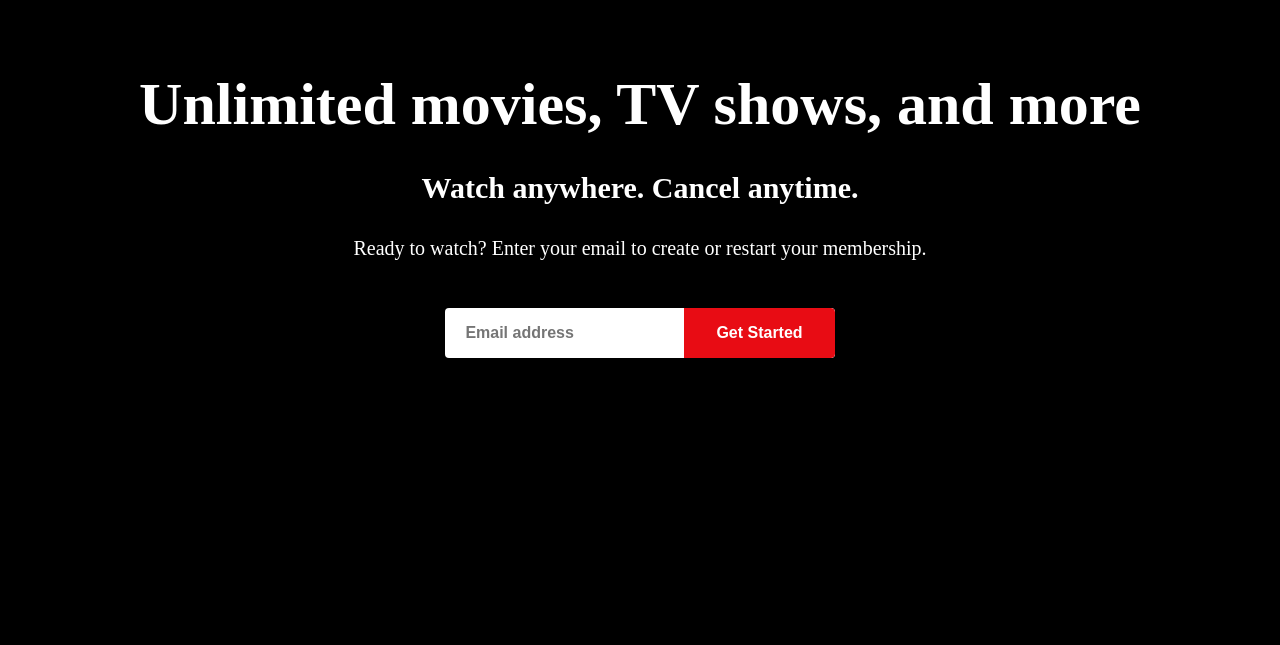
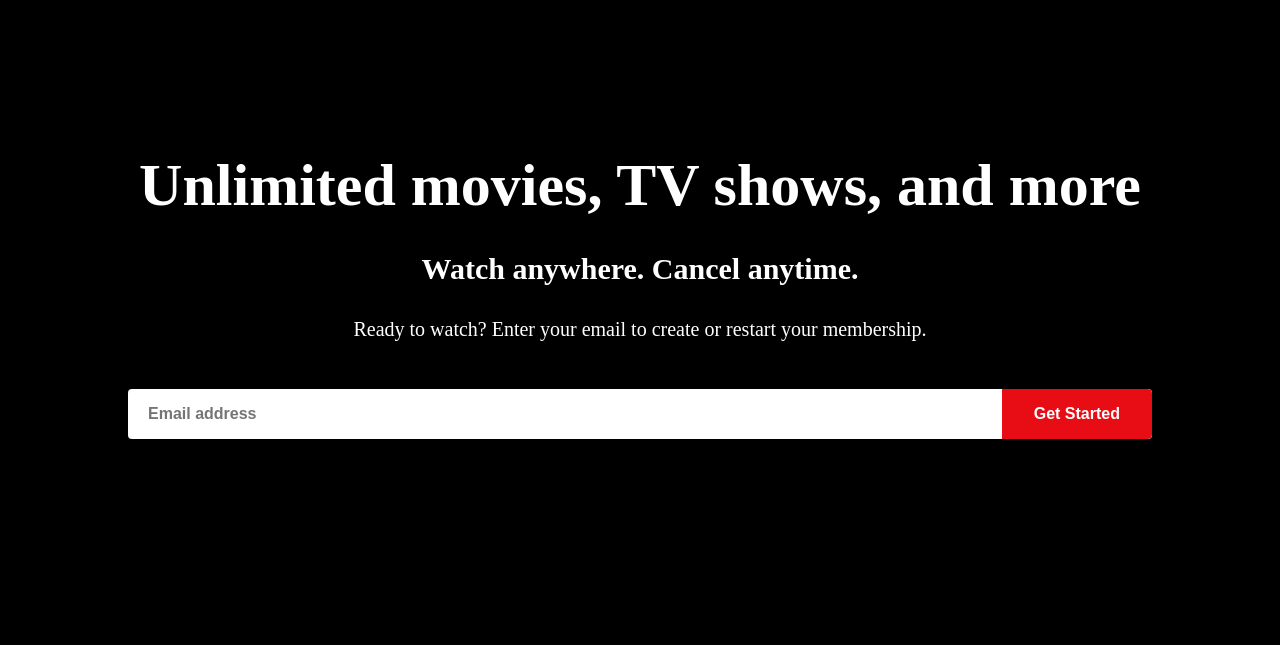
Before and after one commit to Dantesos33/Netflix-Clone, a plain HTML site: page index.html in a window 1280 px wide. Shown: the part 155-800 px from the top of the page. Drawn offline with Linux system fonts and the light colour scheme.

Commit message:
Updated style.css

```diff
--- a/style.css
+++ b/style.css
@@ -1,236 +1,3 @@
-/* *{
-    margin: 0;
-    padding: 0;
-    box-sizing: border-box;
-    font-family: Arial;
-}
-
-body{
-    background-color: black;
-}
-
-:root{
-    --p-color: #e80c14;
-}
-
-img{
-    height: 100%;
-    display: block;
-}
-
-h1,h2,h3,p{
-    color: #ffffff;
-}
-
-button, input{
-    outline: none;
-    border: none;
-    border-radius: 4px;
-}
-
-button{
-    background-color: var(--p-color);
-    color: #ffffff;
-    font-weight: 700;
-}
-
-header{
-    height: 100vh;
-    width: 100%;
-    background-image: linear-gradient(rgba(0,0,0,0.75),rgba(0,0,0,0.75)),url("Images/Background.jpg");
-    background-size: cover;
-    background-position: center;
-    position: relative;
-}
-
-.navbar{
-    height: 100px;
-    display: flex;
-    align-items: center;
-    justify-content: space-between;
-    padding: 0px 150px;
-}
-
-.navbar button{
-    padding: 10px 20px;
-}
-
-.content{
-    margin-top: 20px;
-    width: 100%;
-    position: absolute;
-    left: 50%;
-    top: 50%;
-    transform: translate(-50%,-50%);
-    text-align: center;
-}
-
-.content h1{
-    font-size: 3rem;
-    margin-bottom: 20px;
-    font-weight: 900;
-}
-
-.content h3{
-    font-size: 1.5rem;
-    margin-bottom: 20px;
-    font-weight: 400;
-}
-
-.content p{
-    font-size: 1.25rem;
-    margin-bottom: 20px;
-    font-weight: 400;
-}
-
-.email-signup{
-    display: flex;
-    align-items: center;
-    justify-content: center;
-}
-
-.email-signup .input{
-    background: transparent;
-    color: white;
-    padding: 15px 150px 15px 10px;
-    border: 1px solid grey;
-    font-weight: 700;
-    font-size: 1rem;
-}
-
-.email-signup button{
-    padding: 10px 20px;
-    font-weight: 700;
-    background-color: var(--p-color);
-    color: white;
-    font-size: 1.5rem;
-    margin-left: 10px;
-}
-
-Features
-
-.features{
-    padding: 50px 12%;
-    font-size: 22px;
-}
-
-.row{
-    width: 100%;
-    display: flex;
-    align-items: center;
-    flex-wrap: wrap;
-    padding: 50px 0;
-}
-
-.content-col{
-    flex-basis: 50%;
-    margin-bottom: 20px;
-}
-
-.img-col{
-    flex-basis: 50%;
-    margin-bottom: 20px;
-}
-
-.img-col img{
-    width: 90%;
-    margin: auto;
-}
-
-.features h2{
-    font-size: 50px;
-    font-weight: 600;
-    margin-bottom: 20px;
-} */
-
-/*
-.navbar{
-    height: 100px;
-    padding: 5px 150px;
-    display: flex;
-    justify-content: space-between;
-    align-items: center;
-}
-
-.logo{
-    background-image: url("Images/logo.png");
-    background-size: cover;
-    height: 100px;
-    width: 200px;
-}
-
-.signin-btn{
-    padding: 10px 15px;
-    border-radius: 4px;
-    border: none;
-    font-weight: 700;
-    background-color: #ff0000;
-    color: white;
-    cursor: pointer;
-    transition: all 0.5s;
-}
-
-.signin-btn:hover{
-    opacity: 0.75;
-}
-
-.content{
-    margin-top: 150px;
-    height: 250px;
-    display: flex;
-    flex-direction: column;
-    align-items: center;
-    justify-content: center;
-    color: white;
-}
-
-.content .first-para{
-    font-weight: 900;
-    font-size: 3rem;
-}
-
-.content .sec-para{
-    font-weight: 400;
-    font-size: 1.5rem;
-    padding-top: 20px;
-}
-
-.content .third-para{
-    font-weight: 400;
-    font-size: 1.25rem;
-    padding-top: 25px;
-}
-
-.login{
-    height: 30px;
-    display: flex;
-    align-items: center;
-    justify-content: center;
-}
-
-.login .input{
-    border: none;
-    background: transparent;
-    color: white;
-    padding: 15px 150px 15px 10px;
-    border: 1px solid grey;
-    font-weight: 700;
-}
-
-.login-btn{
-    padding: 10px 20px;
-    border-radius: 4px;
-    border: none;
-    font-weight: 700;
-    background-color: #ff0000;
-    color: white;
-    font-size: 1.5rem;
-    margin-left: 10px;
-} */
-
-
-/* Fresh Start */
-
 /* CSS default */
 
 :root {
@@ -294,11 +61,12 @@ img {
     background: linear-gradient(rgba(0,0,0,0.75),rgba(0,0,0,0.75)),url('./Images/Background.jpg');
     background-size: cover;
     background-position: center;
-    padding-bottom: 40rem;
+    position: relative;
 }
 
 /* Navbar */
 .header__navbar{
+    height: 100px;
     display: flex;
     justify-content: space-between;
     align-items: center;
@@ -321,12 +89,13 @@ img {
 /* Header__Content */
 
 .header__content{
+    width: 100%;
+    height: calc(100vh - 100px);
+    text-align: center;
     display: flex;
     flex-direction: column;
     justify-content: center;
     align-items: center;
-    margin-top: 3rem;
-    text-align: center;
 }
 
 .header__h1{
@@ -350,7 +119,8 @@ img {
     display: flex;
     align-items: center;
     overflow: hidden;
-    margin-bottom: 30px;
+    width: 80%;
+    margin-inline: auto;
 }
 
 .sign-up__form input{
```
